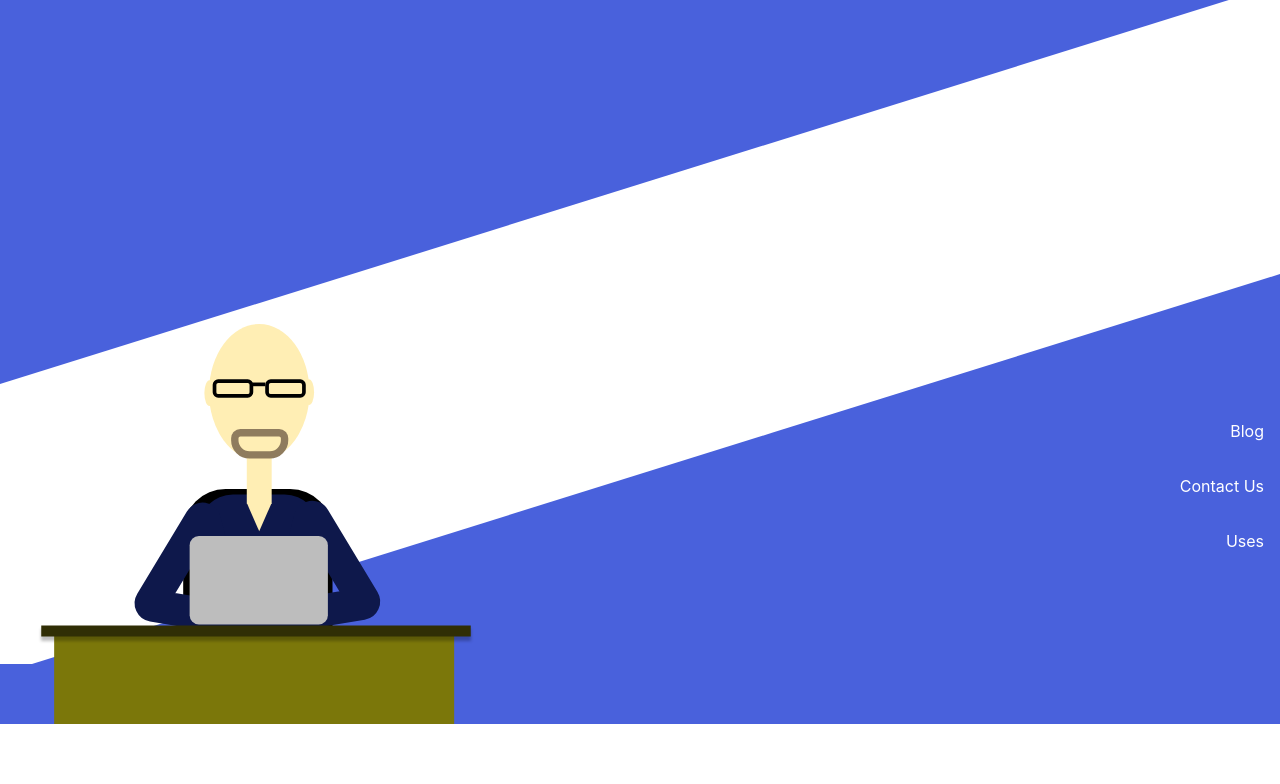
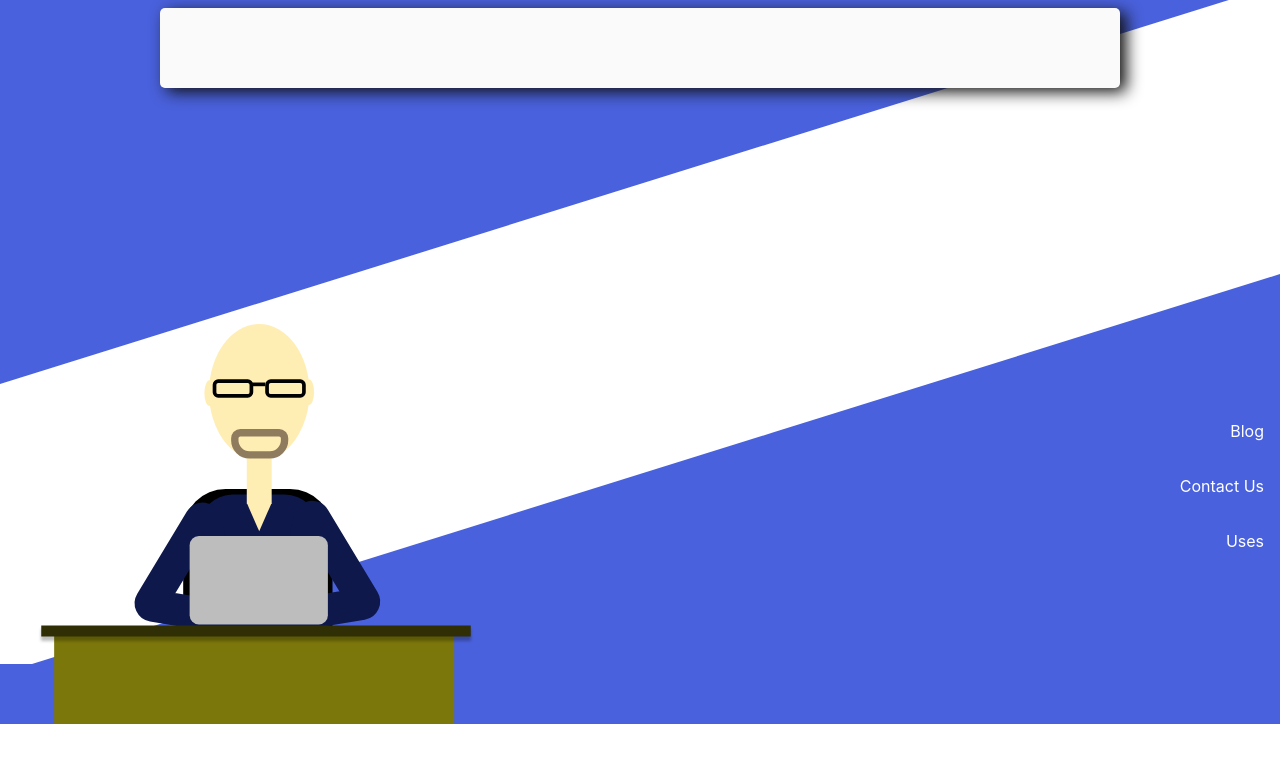
Before and after one commit to Joshua-rose/Jrgiant.Tech, a Gatsby site: page /Blog in a window 1280 px wide. Shown: the part 76-860 px from the top of the page. Built offline with nearby package versions, Linux system fonts and the light colour scheme; Gatsby itself is replaced by a stand-in of ours.

Commit message:
Update the styles of blog page
https://jrgiant.atlassian.net/browse/JRGP-5

```diff
--- a/src/pages/Blog.tsx
+++ b/src/pages/Blog.tsx
@@ -6,13 +6,27 @@ import { graphql, Link } from 'gatsby'
 import IndexLayout from '../layouts'
 import Page from '../components/Page'
 import Container from '../components/Container'
+import { colors } from '../styles/variables'
 
 const StyledPost = styled.div`
-  background-color: white;
+  &:hover {
+    h2 {
+      color: #fff;
+    }
+    background-color: ${colors.brand};
+    color: #fff;
+  }
   border-radius: 5px;
+  padding: 2vh 2vw;
   h1 {
     border-bottom: 1px solid black;
   }
+`
+const StyledContainer = styled(Container)`
+  background-color: #fafafa;
+  padding: 5vh 5vw;
+  border-radius: 5px;
+  box-shadow: 0.5vw 0.5vh 2vh #111;
 `
 
 interface BlogProps {
@@ -37,7 +51,7 @@ export default function Blog({ data }: BlogProps) {
   return (
     <IndexLayout>
       <Page>
-        <Container>
+        <StyledContainer>
           {data.allMarkdownRemark.edges.map(({ node }, i) => {
             const {
               frontmatter: { title },
@@ -53,7 +67,7 @@ export default function Blog({ data }: BlogProps) {
               </StyledPost>
             )
           })}
-        </Container>
+        </StyledContainer>
       </Page>
     </IndexLayout>
   )
```
